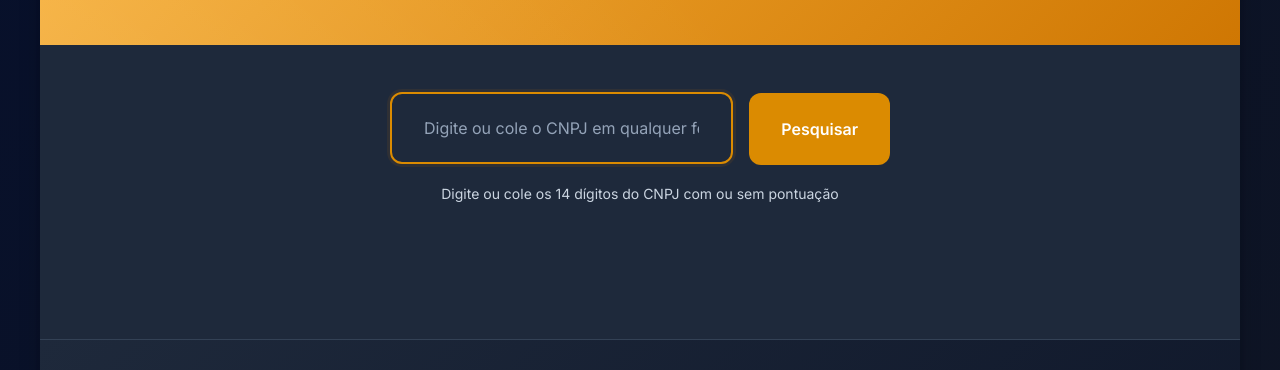
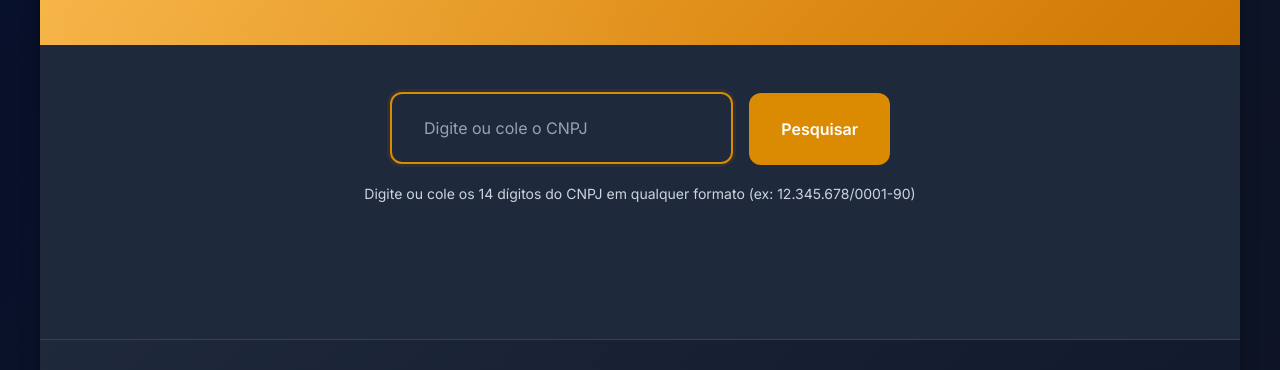
Before and after one commit to itsRomuloGarcia/performan, a website: page public/index.html in a window 1280 px wide. Shown: the part 184-554 px from the top of the page. Drawn offline with Linux system fonts and the light colour scheme.

Commit message:
Update index.html

```diff
--- a/public/index.html
+++ b/public/index.html
@@ -79,7 +79,7 @@
             <input
               type="text"
               id="cnpjInput"
-              placeholder="Digite ou cole o CNPJ em qualquer formato"
+              placeholder="Digite ou cole o CNPJ"
               maxlength="18"
               autocomplete="off"
               aria-describedby="cnpjHelp"
@@ -97,7 +97,7 @@
 
           <div class="input-hint">
             <small id="cnpjHelp">
-              Digite ou cole os 14 dígitos do CNPJ com ou sem pontuação
+              Digite ou cole os 14 dígitos do CNPJ em qualquer formato (ex: 12.345.678/0001-90)
             </small>
           </div>
 
```
